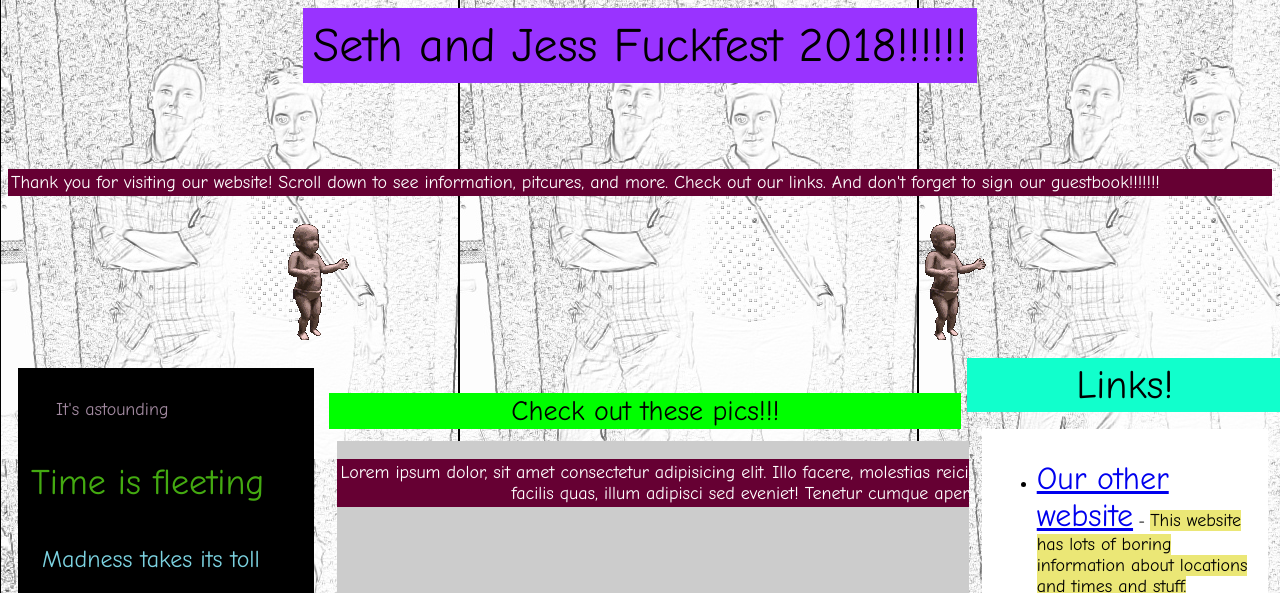
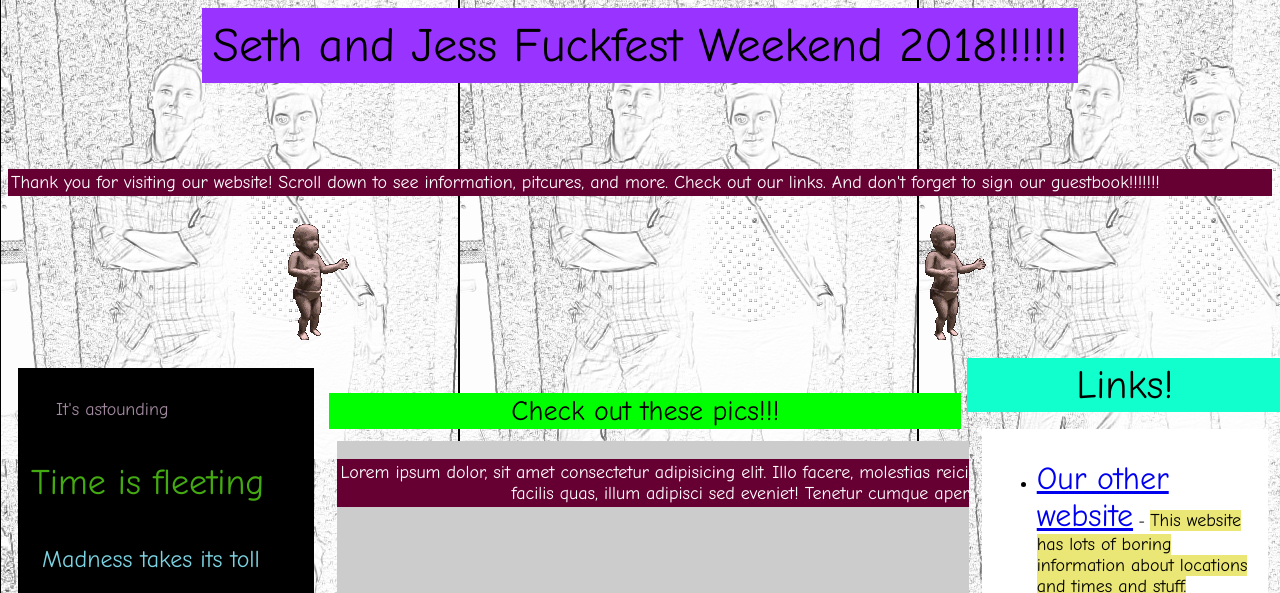
Before and after one commit to sethpuckett/sjff, a plain HTML site: page index.html in a window 1280 px wide. Shown: the top 593 px of the page. Drawn offline with Linux system fonts and the light colour scheme.

Commit message:
updating title

```diff
--- a/index.html
+++ b/index.html
@@ -4,13 +4,13 @@
   <meta charset="UTF-8">
   <meta name="viewport" content="width=device-width, initial-scale=1.0">
   <meta http-equiv="X-UA-Compatible" content="ie=edge">
-  <title>Seth and Jess Fuckfest 2018</title>
+  <title>Seth and Jess Fuckfest Weekend 2018</title>
   <link rel="stylesheet" href="css/main.css">
   <script src="https://cdnjs.cloudflare.com/ajax/libs/mediaelement/4.2.7/lang/ca.js" integrity="sha256-3bbit0C/4pfwORQsr09ncAZv67dGlCYX4pca259bFgs=" crossorigin="anonymous"></script>
 </head>
 <body>
   <div class="center">
-    <div id="title" class="purple comic">Seth and Jess Fuckfest 2018!!!!!!</div>
+    <div id="title" class="purple comic">Seth and Jess Fuckfest Weekend 2018!!!!!!</div>
   </div>
   <hr class="fire" />
   <p>
```
